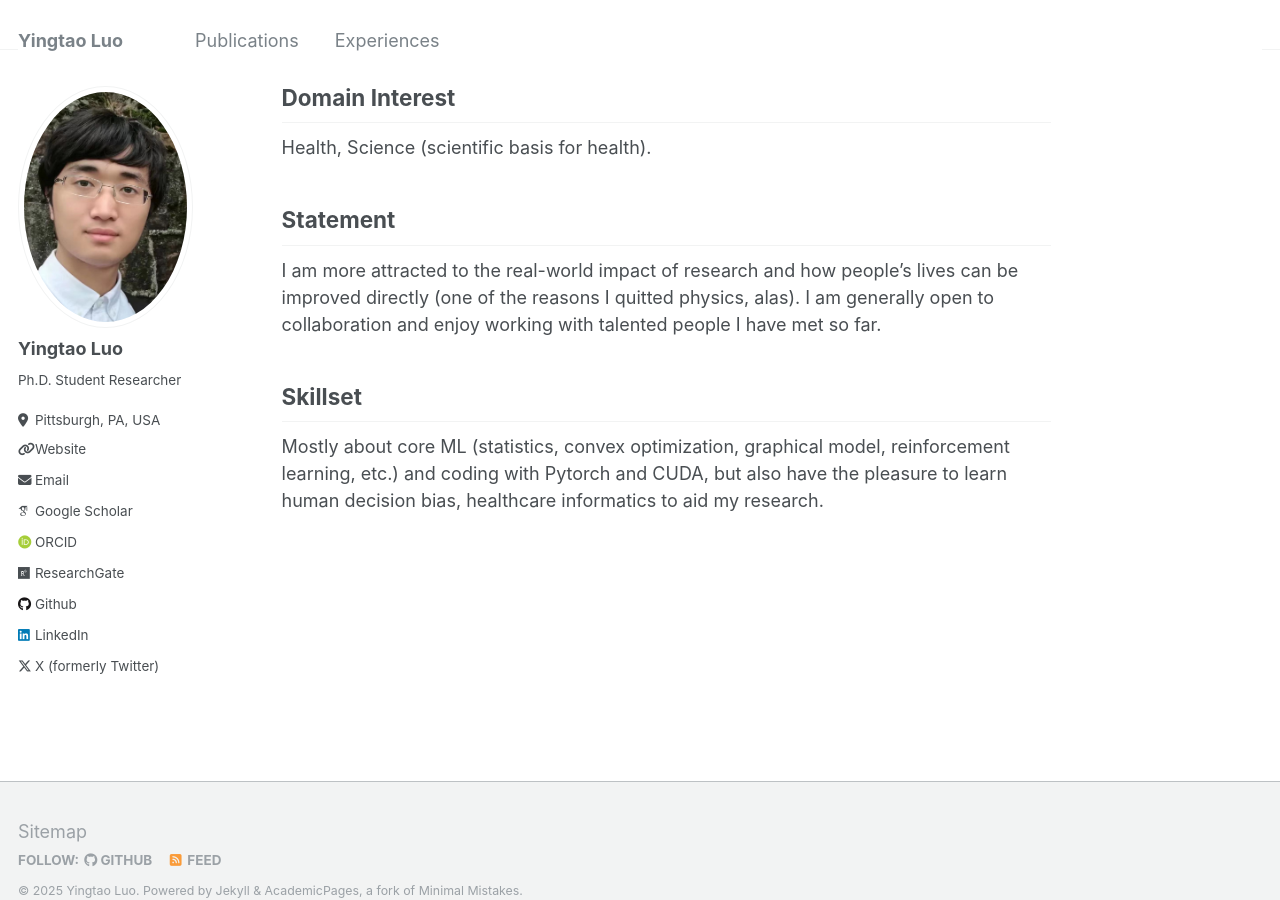
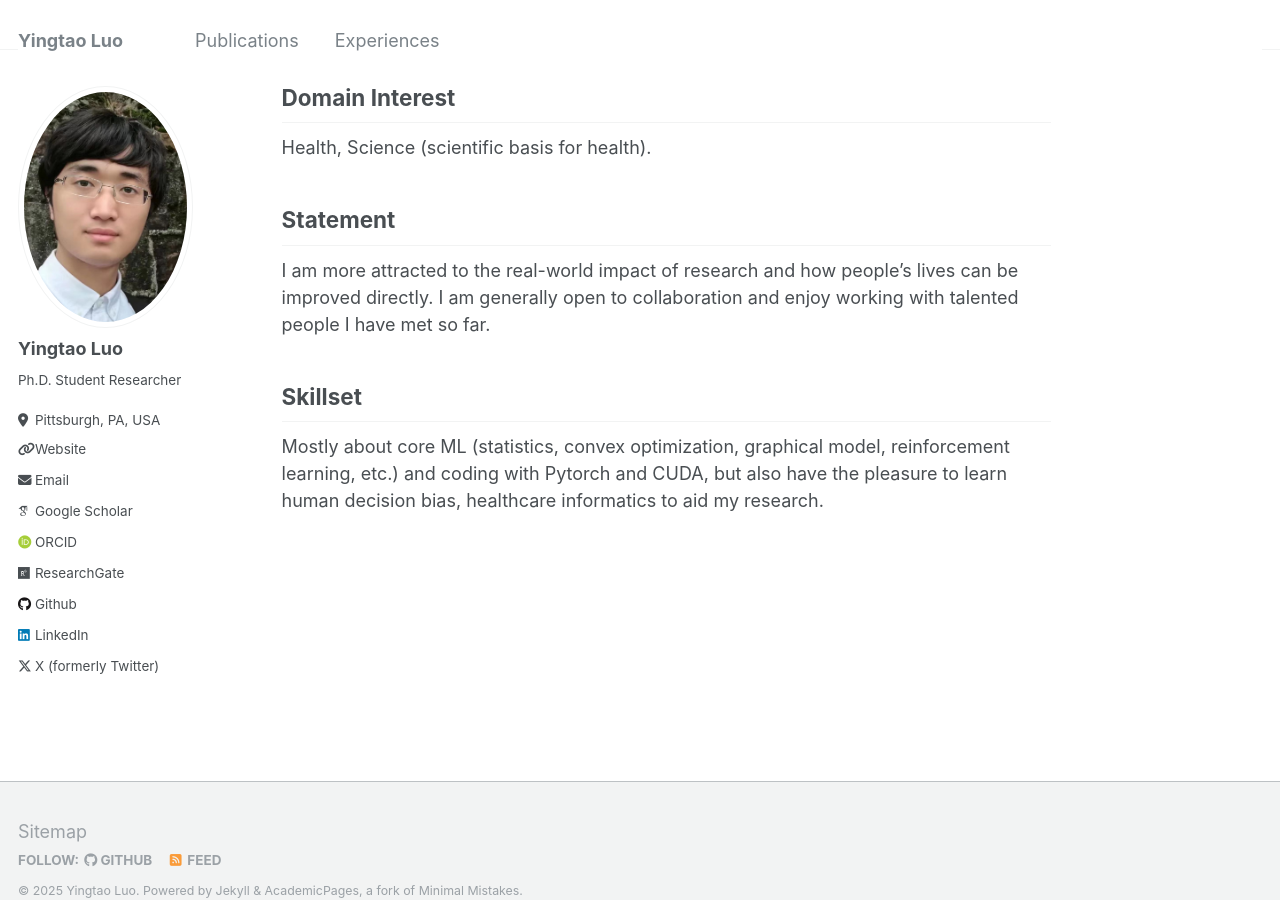
Before and after one commit to yingtaoluo/yingtaoluo.github.io, a Jekyll site: the page built from _pages/about.md, in a window 1280 px wide and 900 px high, scrolled down 840 px. Built offline with Jekyll 4.4.1, drawn with Linux system fonts in a browser that asks for light colours; some web fonts are replaced.

Commit message:
Update about.md

```diff
--- a/_pages/about.md
+++ b/_pages/about.md
@@ -22,7 +22,7 @@ Foundation Models: Advancing the use of large language and multimodal models to
 Health, Science (scientific basis for health).
 
 ## Statement
-I am more attracted to the real-world impact of research and how people's lives can be improved directly (one of the reasons I quitted physics, alas). I am generally open to collaboration and enjoy working with talented people I have met so far.
+I am more attracted to the real-world impact of research and how people's lives can be improved directly. I am generally open to collaboration and enjoy working with talented people I have met so far.
 
 ## Skillset
 Mostly about core ML (statistics, convex optimization, graphical model, reinforcement learning, etc.) and coding with Pytorch and CUDA, but also have the pleasure to learn human decision bias, healthcare informatics to aid my research.
```
